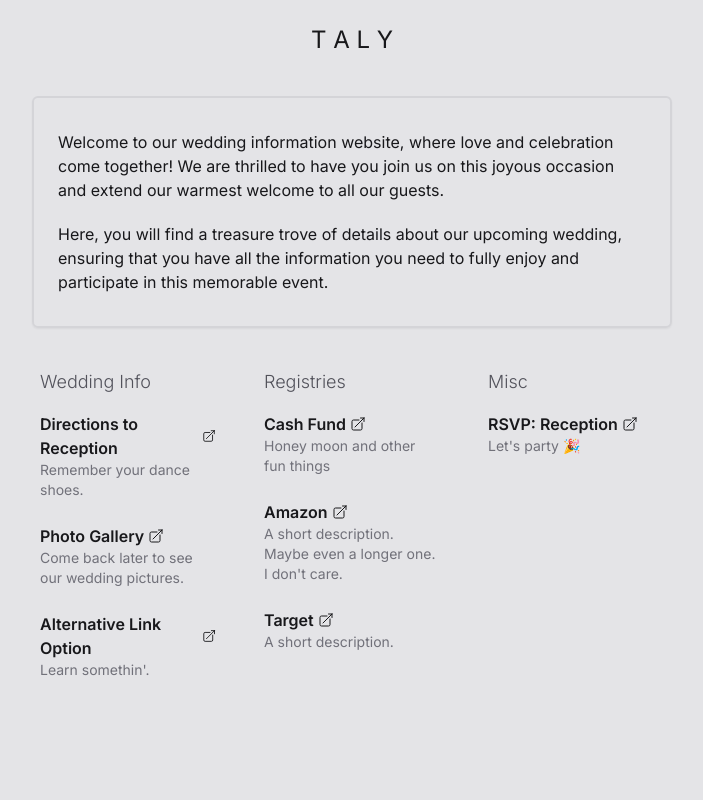
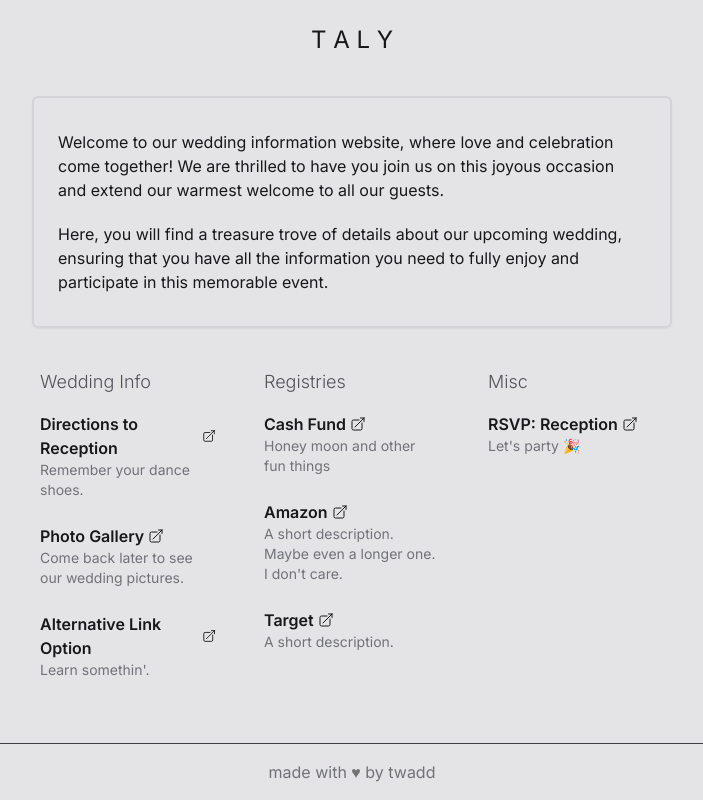
Before and after one commit to taylorwaddell/registery-links, a Next.js app: page / in a window 1280 px wide. Shown: the whole page, without its empty margins (288-991 px from the left). Built offline with nearby package versions, Linux system fonts and the light colour scheme.

Commit message:
Added footer.

```diff
--- a/app/layout.tsx
+++ b/app/layout.tsx
@@ -17,9 +17,14 @@ export default function RootLayout({
   return (
     <html lang="en">
       <body
-        className={`${inter.className} bg-zinc-200 dark:bg-zinc-800 text-zinc-900 dark:text-zinc-200`}
+        className={`min-h-screen flex flex-col ${inter.className} bg-zinc-200 dark:bg-zinc-800 text-zinc-900 dark:text-zinc-200`}
       >
         {children}
+        <footer className="border-t border-zinc-700 w-full text-center p-4 text-zinc-500 dark:text-zinc-500">
+          <p>
+            made with ♥ by <a className="hover:underline" href="https://twadd.dev" target="_blank">twadd</a>
+          </p>
+        </footer>
       </body>
     </html>
   );
--- a/app/page.tsx
+++ b/app/page.tsx
@@ -73,7 +73,7 @@ export default function Home() {
     },
   ];
   return (
-    <main className="mx-auto mt-6 mb-12 w-10/12 sm:w-5/6 lg:w-3/4 xl:w-1/2">
+    <main className="flex-grow mx-auto mt-6 mb-12 w-10/12 sm:w-5/6 lg:w-3/4 xl:w-1/2">
       <Modal
         isOpen={modalIsOpen}
         title="Which map app do you use?"
@@ -112,6 +112,7 @@ export default function Home() {
                     <p
                       className="cursor-pointer	flex font-semibold hover:underline"
                       onClick={openModal}
+                      tabIndex={1}
                     >
                       {linkCard.title}
                       <ExternalLink className={"ml-1"} />
```
